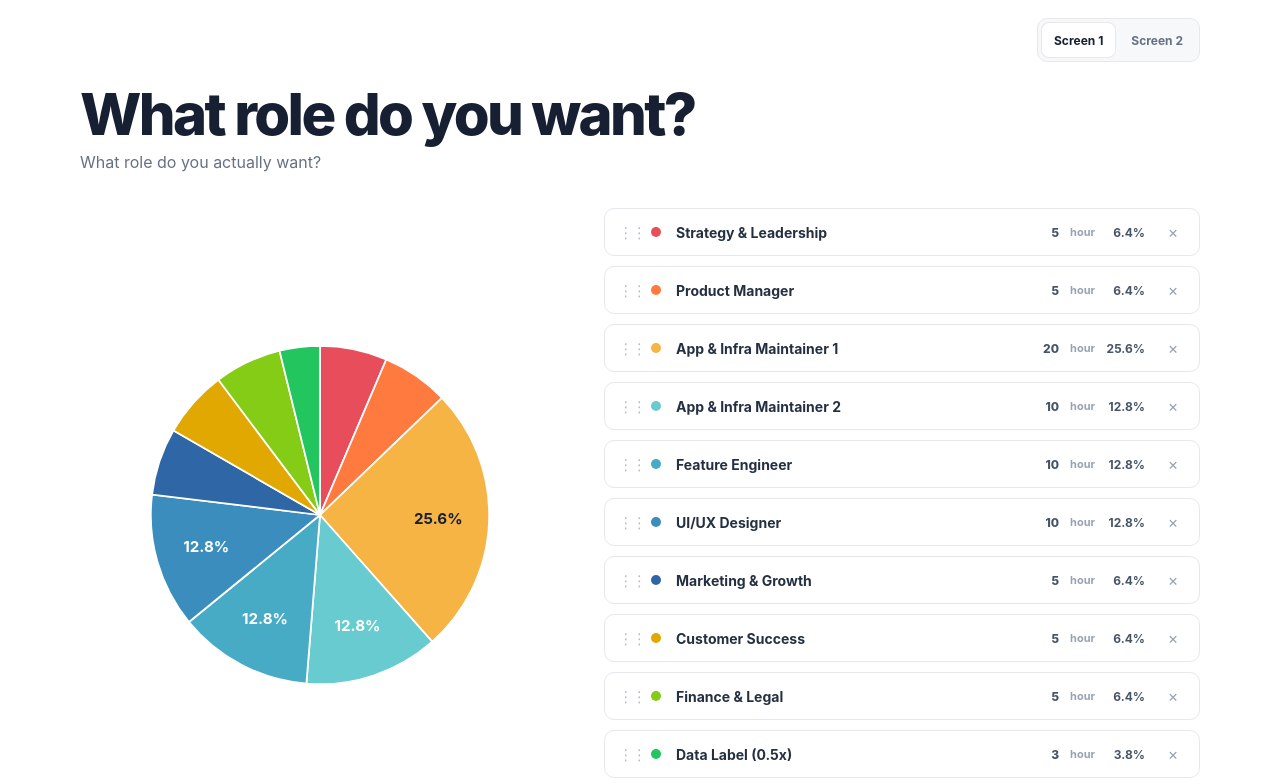
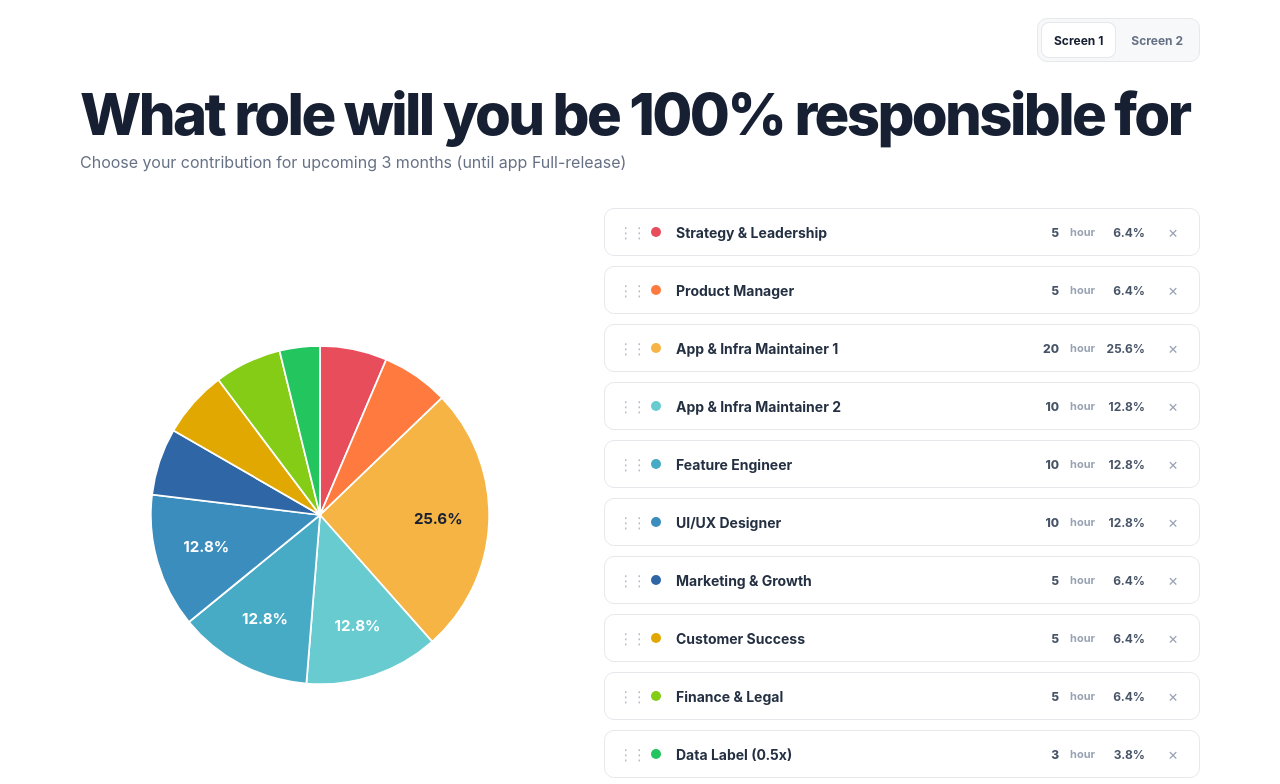
Before and after one commit to Ocean-eyes-Org/startup-plan, a plain HTML site: page index.html in a window 1280 px wide. Shown: the top 784 px of the page. Drawn offline with Linux system fonts and the light colour scheme.

Commit message:
docs: clarify role responsibility prompt

```diff
--- a/index.html
+++ b/index.html
@@ -307,8 +307,8 @@
 
   <main class="page role-screen" data-screen="1">
     <header class="hero">
-      <h1 class="title">What role do you want?</h1>
-      <div class="subtitle">What role do you actually want?</div>
+      <h1 class="title">What role will you be 100% responsible for</h1>
+      <div class="subtitle">Choose your contribution for upcoming 3 months (until app Full-release)</div>
     </header>
 
     <section aria-label="Role weights">
@@ -333,8 +333,8 @@
 
   <main class="page role-screen hidden" data-screen="2">
     <header class="hero">
-      <h1 class="title">What role do you want?</h1>
-      <div class="subtitle">What role do you actually want?</div>
+      <h1 class="title">What role will you be 100% responsible for</h1>
+      <div class="subtitle">Choose your contribution for upcoming 3 months (until app Full-release)</div>
     </header>
 
     <section aria-label="Role weights">
```
